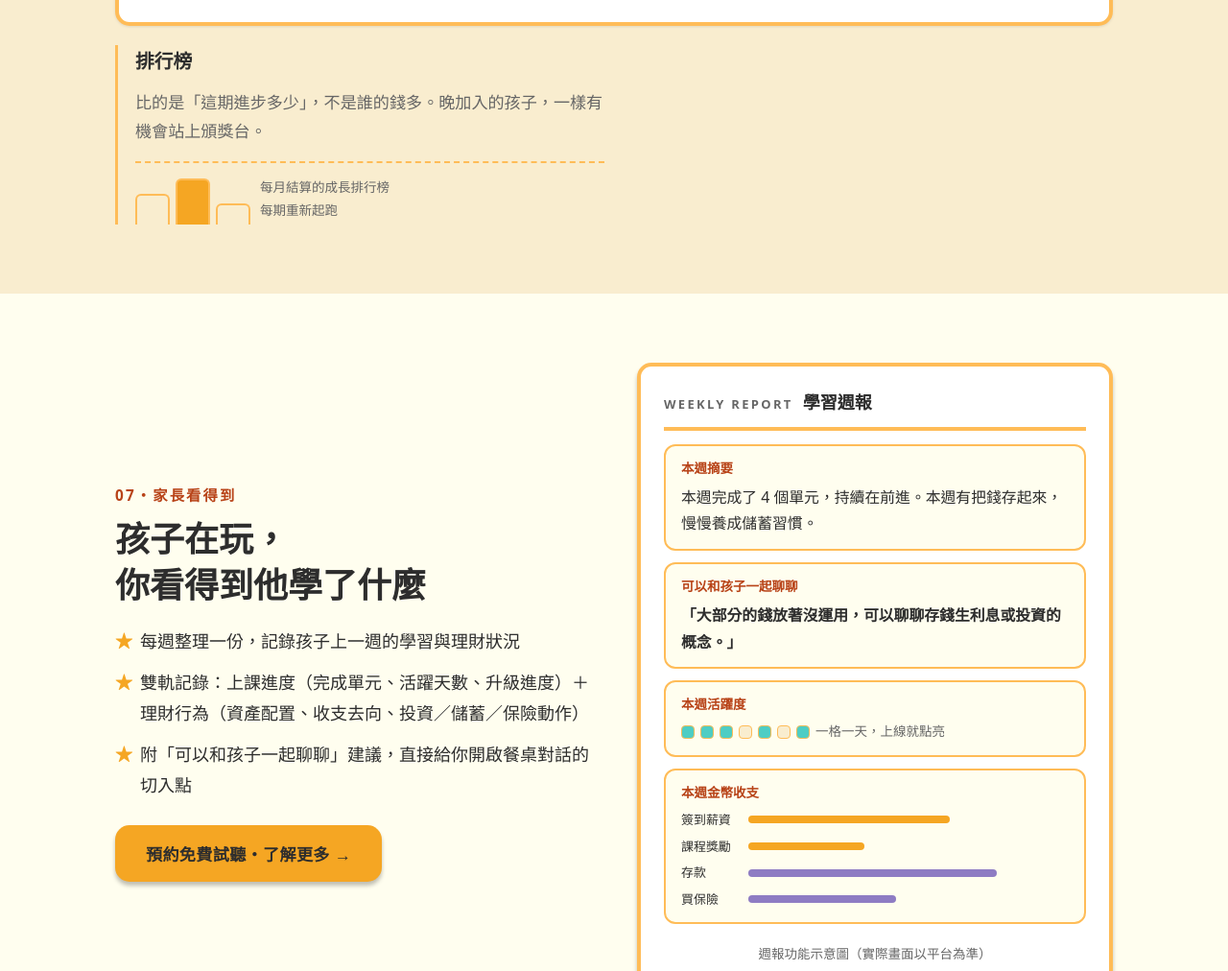
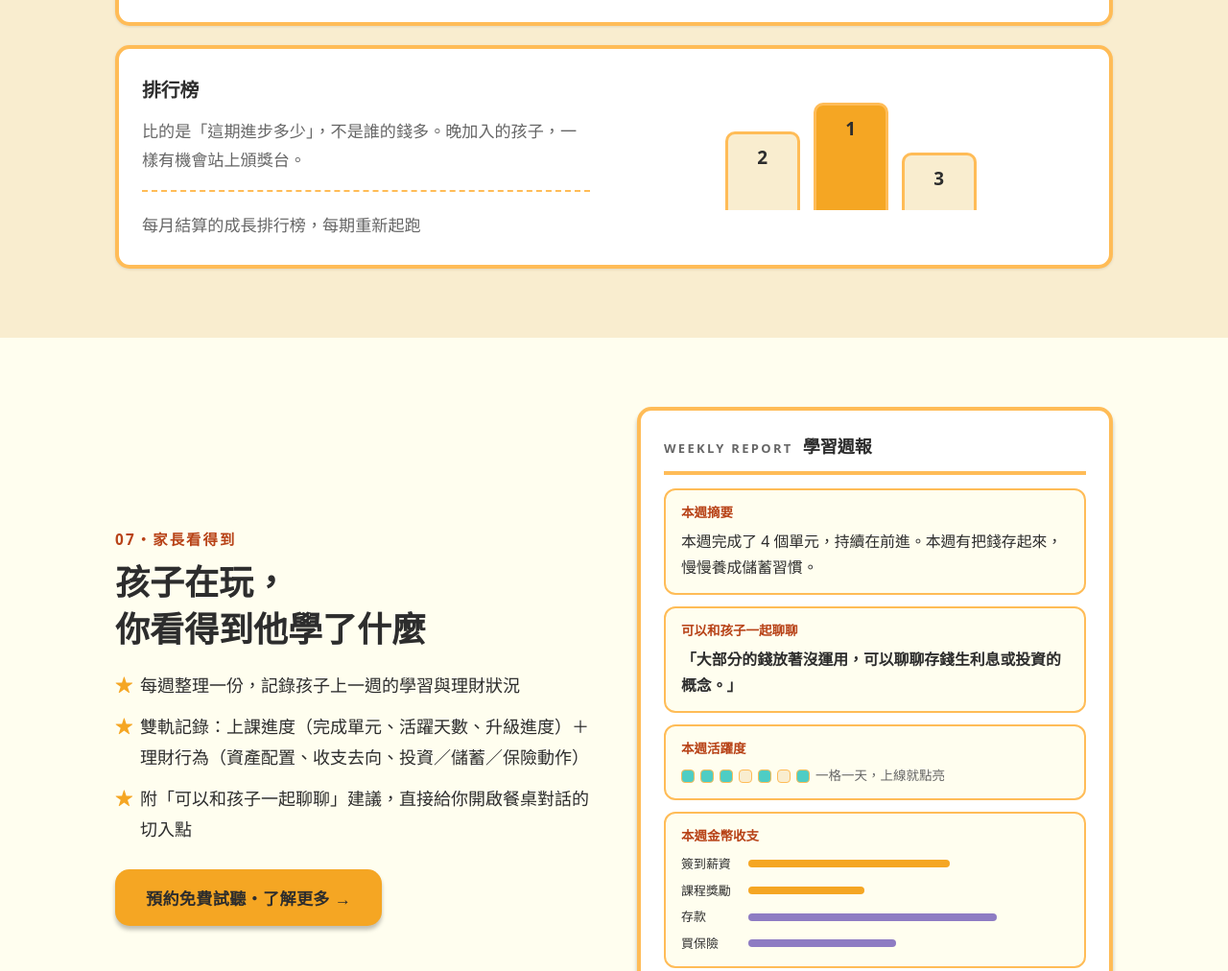
Before and after one commit to poshlin/oa-page-course-financial, a plain HTML site: page index.html in a window 1280 px wide. Shown: the part 9659-10671 px from the top of the page at 96% size. Drawn offline with Linux system fonts and the light colour scheme.

Commit message:
修正 FAQ 左右不均與排行榜卡片破格
- FAQ 移除手切的兩個 .faq-col 容器（左 4 右 6），改由 grid 自動分配，
  10 題成 5/5 對稱；日後增減題目不會再歪
- 排行榜移除只用一次、DESIGN.md 未收錄的 .card-lite（透明底無邊框），
  改為 .mod-rank 滿版卡，比照 mod-invest／mod-shop 的左文右 mockup，
  頒獎台放大並加上名次數字
- DESIGN.md 補記兩條排版鐵律：不准手切欄位、卡片區不准出現非卡片變體

Co-Authored-By: Claude Opus 5 <noreply@anthropic.com>

```diff
--- a/index.html
+++ b/index.html
@@ -470,7 +470,12 @@
     .insider b { font-weight: 800; }
 
     /* ③ 卡片分級：次要資訊用輕卡，別讓每張卡都一樣重 */
-    .card-lite { background: transparent; border: 0; box-shadow: none; padding: 0 0 0 18px; border-left: 3px solid var(--gold); border-radius: 0; }
+    .mod-rank { grid-column: 1 / -1; display: grid; grid-template-columns: 1fr 1.05fr; gap: 26px; align-items: center; }
+    .rank-stage { display: flex; align-items: flex-end; justify-content: center; gap: 14px; }
+    .rank-stage i { width: 78px; border-radius: 10px 10px 0 0; background: var(--cream-2); border: 3px solid var(--gold); border-bottom-width: 0; display: flex; align-items: flex-start; justify-content: center; padding-top: 8px; font-style: normal; font-weight: 800; font-size: 1.05rem; color: var(--text); }
+    .rank-stage .r1 { height: 112px; background: var(--primary); }
+    .rank-stage .r2 { height: 82px; }
+    .rank-stage .r3 { height: 60px; }
 
     /* 01 痛點 */
     /* 刻意在破折號後斷行：鋪陳一行、結論一行，中途斷句會洩掉力道 */
@@ -692,7 +697,6 @@
     /* 兩個「獨立直欄」而非 grid 儲存格：grid 會讓同列兩題高度互綁，
        一邊展開就在另一邊下方留一塊空洞；各自堆疊才不互相牽動 */
     .faq-list { display: grid; grid-template-columns: 1fr 1fr; gap: 14px; align-items: start; }
-    .faq-col { display: flex; flex-direction: column; gap: 14px; }
     details.faq { background: var(--card); border: 2px solid var(--gold); border-radius: var(--r); overflow: hidden; }
     details.faq summary { list-style: none; cursor: pointer; font-weight: 800; padding: 18px 22px; position: relative; padding-right: 48px; }
     details.faq summary::-webkit-details-marker { display: none; }
@@ -713,7 +717,7 @@
     @media (max-width: 768px) { html { font-size: 17px; } }
     @media (max-width: 860px) {
       section { padding: 56px 0; }
-      .hero-grid, .report-grid, .mod-invest, .mod-shop, .fate-row { grid-template-columns: 1fr; }
+      .hero-grid, .report-grid, .mod-invest, .mod-shop, .mod-rank, .fate-row { grid-template-columns: 1fr; }
       .grid-3, .grid-4, .flow, .modules, .showcase, .char-band, .faq-list { grid-template-columns: 1fr; }
       /* 場景卡：手機對話框會佔到 185px，把 104px 的角色遮掉約 3/4。
          加高場景並把角色帶上抬，讓角色與對話各有地盤（不縮對白、不砍句子） */
@@ -1343,15 +1347,15 @@
               </figure>
             </div>
           </div>
-          <div class="card card-lite">
-            <h3>排行榜</h3>
-            <p>比的是「這期進步多少」，不是誰的錢多。晚加入的孩子，一樣有機會站上頒獎台。</p>
-            <div class="ui-strip">
-              <div class="mini-row">
-                <div class="podium" aria-hidden="true"><i class="p2"></i><i class="p1"></i><i class="p3"></i></div>
-                <span class="mini-sub">每月結算的成長排行榜<br>每期重新起跑</span>
+          <div class="card mod-rank">
+            <div>
+              <h3>排行榜</h3>
+              <p>比的是「這期進步多少」，不是誰的錢多。晚加入的孩子，一樣有機會站上頒獎台。</p>
+              <div class="ui-strip">
+                <p class="mini-note">每月結算的成長排行榜，每期重新起跑</p>
               </div>
             </div>
+            <div class="rank-stage" aria-hidden="true"><i class="r2">2</i><i class="r1">1</i><i class="r3">3</i></div>
           </div>
         </div>
       </div>
@@ -1436,7 +1440,6 @@
           <h2 class="h2">家長最常問的問題</h2>
         </div>
         <div class="reveal faq-list">
-          <div class="faq-col">
           <details class="faq" open>
             <summary>這麼小就讓孩子接觸股票投資，會不會太早？</summary>
             <div class="faq-a">平台裡的投資全程使用模擬金幣，行情擬真，但沒有任何真實金錢交易。孩子在沒有真實損失的環境裡先體驗漲跌、損益與風險，將來面對真實金錢時才不會是第一次。排行榜比的也是「這期進步多少」而非資產多寡，孩子不會被推向「錢越多越贏」的價值觀。</div>
@@ -1453,8 +1456,6 @@
             <summary>需要準備什麼設備？</summary>
             <div class="faq-a">打開電腦瀏覽器就能上課，不需安裝任何軟體，但電腦要跑得動：作業系統需 Windows 10 或 macOS 10.14 以上，處理器 Intel Core i3-3210 或 AMD A8-7600 以上，記憶體 8GB 以上、可用空間 20GB 以上，並準備一個慣用的滑鼠；建議使用近三年出產的機器。另建議準備耳機麥克風，課堂上與老師通話、參加議題討論會用到。</div>
           </details>
-          </div>
-          <div class="faq-col">
           <details class="faq">
             <summary>適合幾年級的孩子？</summary>
             <div class="faq-a">課程為 3 到 7 年級設計。課程影片以動畫故事搭配語音講解，課堂上有真人老師看著每個孩子的進度——跟不上，不會被丟下。</div>
@@ -1479,7 +1480,6 @@
             <summary>橘子蘋果不是教程式的嗎？為什麼做財商？</summary>
             <div class="faq-a"><a href="/about/">橘子蘋果深耕兒童與青少年程式教育 14 年、服務超過 10 萬名學員</a>，一直在做同一件事：把「未來一定用得上、但學校還沒教」的能力，用孩子喜歡的方式教會他們。程式是這樣，財商也是。</div>
           </details>
-          </div>
         </div>
       </div>
     </section>
```
Also changed, not shown: 1 other file.
